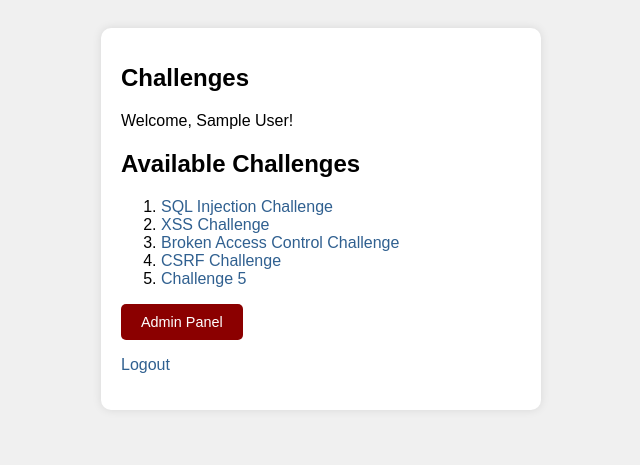
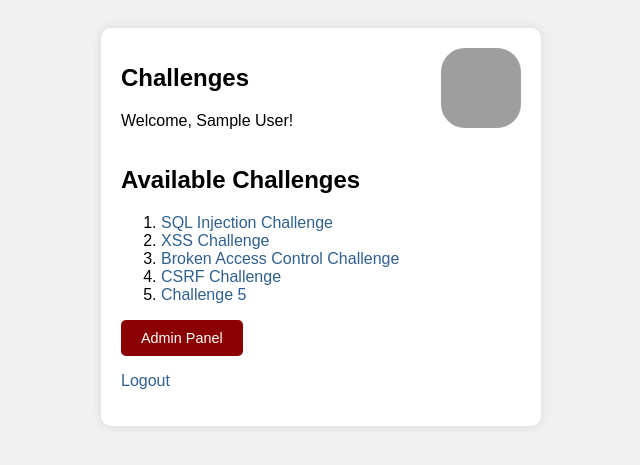
Before and after one commit to T-Raptor/School-Honeypot-Project, a PHP site: page /challenges.php in a window 1280 px wide. Shown: the top 465 px of the page, without its empty margins (319-959 px from the left). Run offline with PHP 8.4, Linux system fonts and the light colour scheme; the visitor is signed in with stand-in values (Sample User, id 1); grey boxes are pictures that could not be loaded.

Commit message:
image gets saved in session and displays on challenges

```diff
--- a/challenges.php
+++ b/challenges.php
@@ -6,6 +6,8 @@ if (!isset($_SESSION['user_id'])) {
     header("Location: login.html");
     exit();
 }
+
+$avatar = isset($_SESSION['avatar']) ? $_SESSION['avatar'] : 'https://shorturl.at/fkJM9';
 
 // Assuming you have a 'name' key in the $_SESSION array
 $user_name = isset($_SESSION['name']) ? $_SESSION['name'] : 'User';
@@ -23,8 +25,13 @@ $is_admin = isset($_SESSION['user_id']) && $_SESSION['user_id'] == 1;
 </head>
 <body>
     <div class="container">
-        <h1>Challenges</h1>
-        <p>Welcome, <?php echo $user_name; ?>!</p>
+        <div style="display: flex; justify-content: space-between;">
+            <div>
+                <h1>Challenges</h1>
+                <p>Welcome, <?php echo $user_name; ?>!</p>
+            </div>
+            <img src="<?php echo $avatar ?>" alt="avatar" style="width: 5rem; height: 5rem; border-radius: 30%;">
+        </div>
 
         <h2>Available Challenges</h2>
         <ol>
--- a/login.php
+++ b/login.php
@@ -21,6 +21,7 @@ if ($_SERVER["REQUEST_METHOD"] == "POST") {
         if (password_verify($login_password, $row['password'])) {
             $_SESSION['user_id'] = $row['user_id'];
             $_SESSION['name'] = ucwords(strtolower($row['name']));
+            $_SESSION['avatar'] = $row['avatar'];
             setcookie('user_id', $_SESSION['user_id']);
             header("Location: challenges.php");
             exit();
--- a/register.php
+++ b/register.php
@@ -31,6 +31,7 @@ if ($_SERVER["REQUEST_METHOD"] == "POST") {
         setcookie('user_id',$_SESSION['user_id']);
 
         $_SESSION['name'] = ucwords(strtolower($name));
+        $_SESSION['avatar'] = $row['avatar'];
 
         header("Location: challenges.php");
         exit();
```
